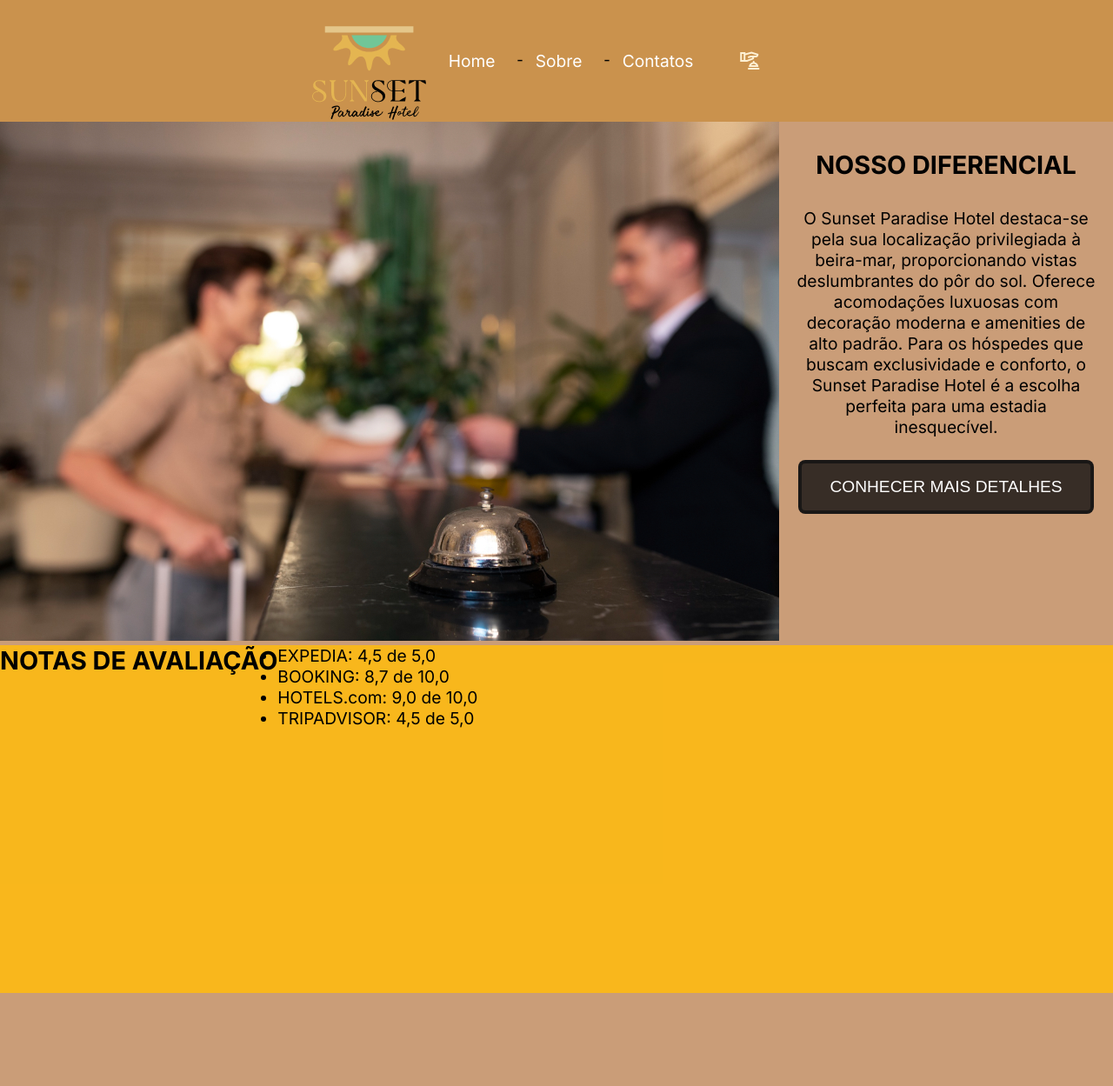
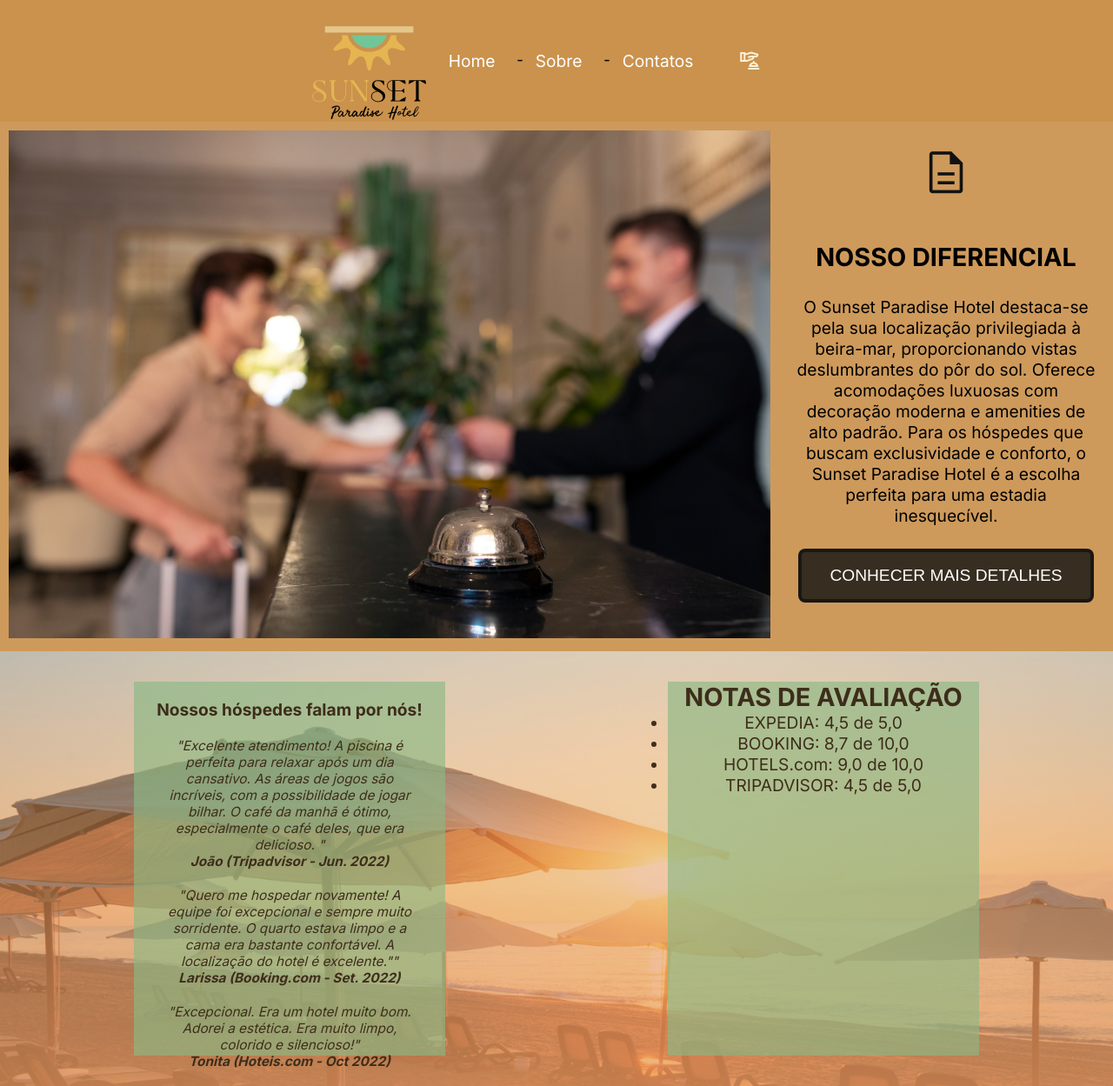
Before and after one commit to nat-riba/Atividade-Semana-2, a plain HTML site: page sobre.html in a window 1280 px wide. Shown: the whole page at 87% size. Before the commit the page ends 1142 px from the top, so only its background shows below. Drawn offline with nearby package versions, Linux system fonts and the light colour scheme.

Commit message:
alterações de layout da pag sobre

```diff
--- a/css/sobre.css
+++ b/css/sobre.css
@@ -13,7 +13,7 @@ html {
 }
 
 body {
-    background-color: #ca9d78;
+    background-color: #ca924dea;
 }
 
 .navbar {
@@ -61,6 +61,7 @@ body {
 
 .sobre-detalhes img {
     width: 70vw;
+    padding: 10px 10px;
 }
 
 .sobre-diferencial {
@@ -72,8 +73,8 @@ body {
 
 .sobre-diferencial h2{
     font-size: 1.5rem;
-    padding: 12px;
-    margin: 20px 0;
+    padding: 8px 0;
+    margin: 12px 0;
 }
 
 .sobre-diferencial p{
@@ -81,6 +82,15 @@ body {
     margin: 20px 20px;
     text-align: center;
 }
+
+.symbols {
+    display: flex;
+    gap: 10px;
+    font-size: 3rem;
+    justify-content: center;
+    color: #121212;
+}
+
 .btn{
     background-color: #121212cc;
     border: 4px solid #121212cc;
@@ -98,11 +108,37 @@ body {
     background-color: #ffffff;
     border: 4px solid #ffffff;
     color: #121212;
-  }
+    box-shadow: 0 12px 16px 0 rgba(0,0,0,0.24), 0 17px 50px 0 rgba(0,0,0,0.19);
+}
+
+.container{
+    display: flex;
+    height: 500px;
+    padding: 35px 26px;
+    background: linear-gradient(0deg, #ff9a63b0, transparent), url("../img/img5.jpg");
+    background-repeat: no-repeat;
+    background-size: cover;
+    opacity: 0.7;
+    justify-content: space-around;
+}
+
+#comentarios {
+    width: 28vw;
+    background-color:  #71c697a6;
+    padding: 20px;
+    text-align: center;
+}
+
+#comentarios p{
+    font-style: italic;
+    font-size: 0.8rem;
+    margin: 20px 10px;
+}
 .avaliacoes{
-    display: flex;
-    height: 50vh;
-    background-color: #ffbb0fe0;
+    width: 28vw;
+    text-align: center;
+    text-decoration: none;
+    background-color:  #71c697a6;
 }
 
 footer {
--- a/sobre.html
+++ b/sobre.html
@@ -8,8 +8,8 @@
     <link rel="stylesheet"
         href="https://fonts.googleapis.com/css2?family=Material+Symbols+Outlined:opsz,wght,FILL,GRAD@20..48,100..700,0..1,-50..200" />
     <title>Sunset Paradise Hotel</title>
+    <link rel="stylesheet" href="css/sobre.css" />
 
-    <link rel="stylesheet" href="css/sobre.css" />
 </head>
 
 <body>
@@ -35,9 +35,15 @@
                 <img src="img/img1.jpg" alt="recepção do hotel">
             </figure>
             <section class="sobre-diferencial">
+                <span class="material-symbols-outlined symbols">
+                    description
+                </span>
                 <h2>NOSSO DIFERENCIAL</h2>
                 <p>
-                    O Sunset Paradise Hotel destaca-se pela sua localização privilegiada à beira-mar, proporcionando vistas deslumbrantes do pôr do sol. Oferece acomodações luxuosas com decoração moderna e amenities de alto padrão. Para os hóspedes que buscam exclusividade e conforto, o Sunset Paradise Hotel é a escolha perfeita para uma estadia inesquecível.
+                    O Sunset Paradise Hotel destaca-se pela sua localização privilegiada à beira-mar, proporcionando
+                    vistas deslumbrantes do pôr do sol. Oferece acomodações luxuosas com decoração moderna e amenities
+                    de alto padrão. Para os hóspedes que buscam exclusividade e conforto, o Sunset Paradise Hotel é a
+                    escolha perfeita para uma estadia inesquecível.
                 </p>
                 <button class="btn">CONHECER MAIS DETALHES</button>
             </section>
@@ -45,19 +51,39 @@
         </section>
 
     </main>
-    <aside>
-        <aside>
-
+    <aside class="container">
+        <aside id="comentarios">
+            <h4>Nossos hóspedes falam por nós!</h4>
+            <article>
+                <p>"Excelente atendimento! A piscina é perfeita para relaxar após um dia cansativo. As áreas de jogos são
+                    incríveis, com a possibilidade de jogar bilhar. O café da manhã é ótimo, especialmente o café deles,
+                    que era delicioso. "<br>
+                    <strong>João (Tripadvisor - Jun. 2022) </strong>
+                </p>
+            </article>
+            <article>
+                <p>
+                    "Quero me hospedar novamente! A equipe foi excepcional e sempre muito sorridente. O quarto estava
+                    limpo e a cama era bastante confortável. A localização do hotel é excelente."" <br>
+                    <strong> Larissa (Booking.com - Set. 2022) </strong>
+                </p>
+            </article>
+            <article>
+                <p>
+                    "Excepcional. Era um hotel muito bom. Adorei a estética. Era muito limpo, colorido e silencioso!" <br>
+                    <strong>Tonita (Hoteis.com - Oct 2022)</strong>
+                </p>
+            </article>
         </aside>
         <aside class="avaliacoes">
-        <h2>NOTAS DE AVALIAÇÃO</h2>
+            <h2>NOTAS DE AVALIAÇÃO</h2>
             <ul>
                 <li>EXPEDIA: 4,5 de 5,0</li>
                 <li>BOOKING: 8,7 de 10,0</li>
                 <li>HOTELS.com: 9,0 de 10,0</li>
                 <li>TRIPADVISOR: 4,5 de 5,0</li>
             </ul>
-    </aside>
+        </aside>
     </aside>
 
 </body>
```
Also changed, not shown: img/img5.jpg (added).
